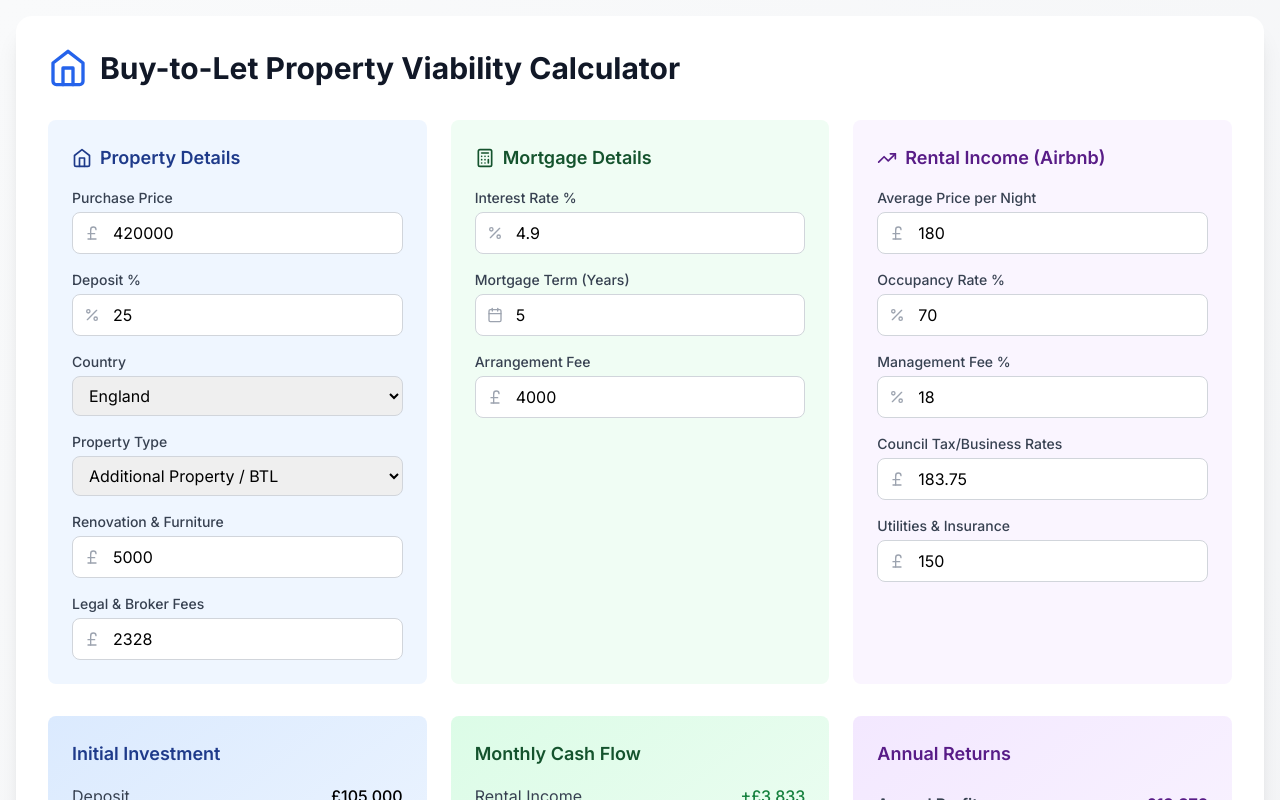
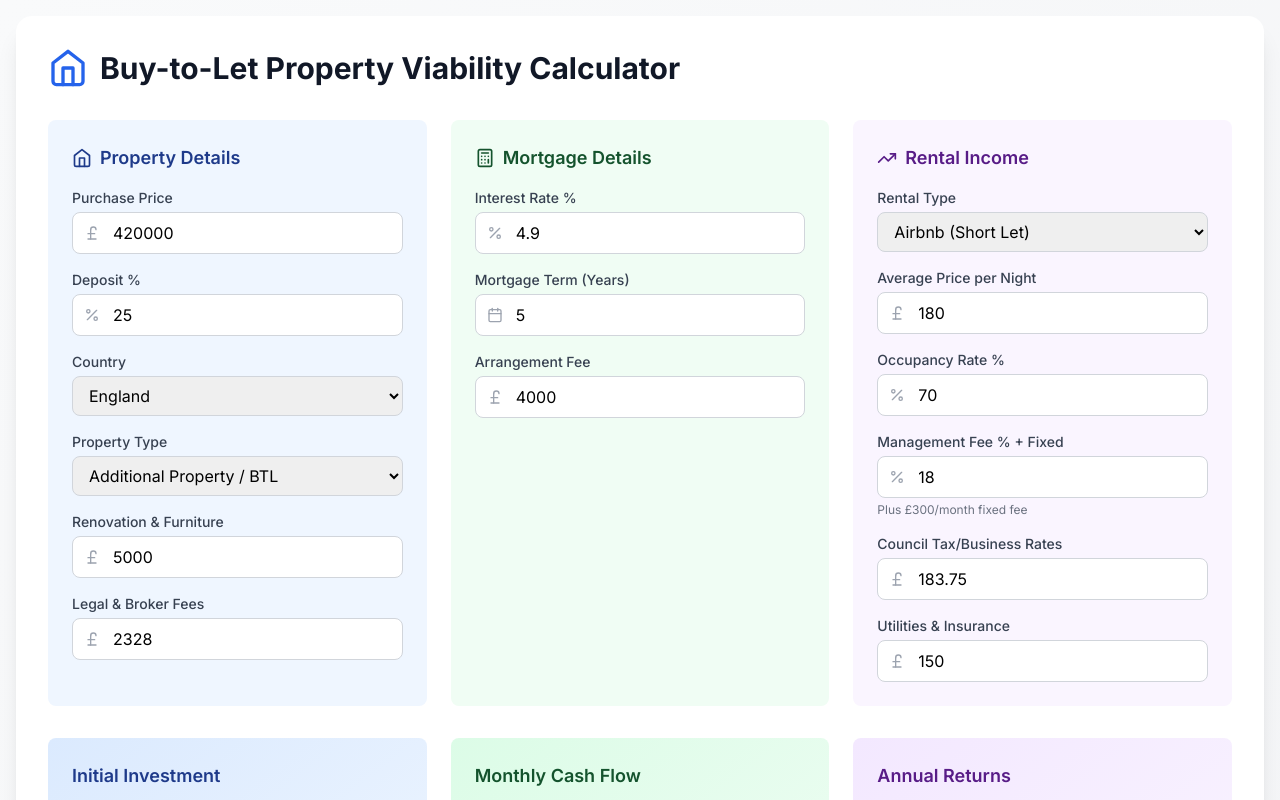
Before and after one commit to RegleAI/BTL, a Next.js app: page / in a window 1280 px wide. Shown: the top 800 px of the page. Built offline with nearby package versions, Linux system fonts and the light colour scheme.

Commit message:
Update page.js

```diff
--- a/app/page.js
+++ b/app/page.js
@@ -13,13 +13,15 @@ export default function BTLCalculator() {
     managementFeePercent: 18,
     occupancyRate: 70,
     avgPricePerNight: 180,
+    monthlyRentAST: 1800,
     councilTax: 183.75,
     utilities: 150,
     renovationCost: 5000,
     legalBrokerFees: 2328,
     arrangementFee: 4000,
     country: 'england',
-    propertyType: 'additional'
+    propertyType: 'additional',
+    rentalType: 'airbnb'
   });
 
   const [calculations, setCalculations] = useState({});
@@ -157,6 +159,8 @@ export default function BTLCalculator() {
     // Calculate derived values
     const daysOccupiedPerMonth = (365 * (occupancyRate / 100)) / 12;
     const monthlyIncomeAirbnb = daysOccupiedPerMonth * avgPricePerNight;
+    const monthlyIncomeFromRental = inputs.rentalType === 'airbnb' ? monthlyIncomeAirbnb : inputs.monthlyRentAST;
+
     const depositAmount = purchasePrice * (depositPercent / 100);
     const mortgageAmount = purchasePrice - depositAmount;
     const stampDuty = calculateStampDuty(purchasePrice, country, propertyType);
@@ -166,11 +170,16 @@ export default function BTLCalculator() {
 
     // Monthly expenditure
     const monthlyMortgagePayment = (mortgageAmount * (mortgageRate / 100) / 12) + (arrangementFee / (mortgageYears * 12));
-    const managementFees = (monthlyIncomeAirbnb * (managementFeePercent / 100)) + 300;
+
+    // Management fees - different for Airbnb vs AST
+    const managementFees = inputs.rentalType === 'airbnb'
+      ? (monthlyIncomeFromRental * (managementFeePercent / 100)) + 300  // Airbnb: % + fixed fee
+      : monthlyIncomeFromRental * (managementFeePercent / 100);         // AST: % only
+
     const totalMonthlyExpenditure = monthlyMortgagePayment + managementFees + councilTax + utilities;
 
     // Profitability
-    const monthlyProfit = monthlyIncomeAirbnb - totalMonthlyExpenditure;
+    const monthlyProfit = monthlyIncomeFromRental - totalMonthlyExpenditure;
     const annualProfit = monthlyProfit * 12;
 
     // Corporation tax calculation with UK thresholds (2025 rates)
@@ -207,6 +216,7 @@ export default function BTLCalculator() {
     setCalculations({
       daysOccupiedPerMonth: daysOccupiedPerMonth.toFixed(1),
       monthlyIncomeAirbnb: monthlyIncomeAirbnb.toFixed(2),
+      monthlyIncomeFromRental: monthlyIncomeFromRental.toFixed(2),
       depositAmount,
       mortgageAmount,
       stampDuty: stampDuty.toFixed(0),
@@ -221,7 +231,7 @@ export default function BTLCalculator() {
       netAnnualProfit: netAnnualProfit.toFixed(2),
       roi: roi.toFixed(2),
       minRequiredRent: minRequiredRent.toFixed(2),
-      passesStressTest: monthlyIncomeAirbnb >= minRequiredRent
+      passesStressTest: monthlyIncomeFromRental >= minRequiredRent
     });
   }, [inputs]);
 
@@ -389,9 +399,23 @@ export default function BTLCalculator() {
             <div className="bg-purple-50 rounded-lg p-6 space-y-4">
               <h2 className="font-semibold text-lg text-purple-900 flex items-center gap-2">
                 <TrendingUp className="w-5 h-5" />
-                Rental Income (Airbnb)
+                Rental Income
               </h2>
 
+              <div>
+                <label className="block text-sm font-medium text-gray-700 mb-1">Rental Type</label>
+                <select
+                  value={inputs.rentalType}
+                  onChange={(e) => setInputs(prev => ({ ...prev, rentalType: e.target.value }))}
+                  className="w-full px-3 py-2 border border-gray-300 rounded-lg focus:ring-2 focus:ring-purple-500 focus:border-transparent"
+                >
+                  <option value="airbnb">Airbnb (Short Let)</option>
+                  <option value="ast">AST (Long Term Let)</option>
+                </select>
+              </div>
+
+              {inputs.rentalType === 'airbnb' ? (
+                <>
                   <div>
                     <label className="block text-sm font-medium text-gray-700 mb-1">Average Price per Night</label>
                     <div className="relative">
@@ -419,6 +443,35 @@ export default function BTLCalculator() {
                   </div>
 
                   <div>
+                    <label className="block text-sm font-medium text-gray-700 mb-1">Management Fee % + Fixed</label>
+                    <div className="relative">
+                      <Percent className="absolute left-3 top-1/2 transform -translate-y-1/2 w-4 h-4 text-gray-400" />
+                      <input
+                        type="number"
+                        value={inputs.managementFeePercent}
+                        onChange={(e) => handleInputChange('managementFeePercent', e.target.value)}
+                        className="w-full pl-10 pr-3 py-2 border border-gray-300 rounded-lg focus:ring-2 focus:ring-purple-500 focus:border-transparent"
+                      />
+                    </div>
+                    <p className="text-xs text-gray-500 mt-1">Plus £300/month fixed fee</p>
+                  </div>
+                </>
+              ) : (
+                <>
+                  <div>
+                    <label className="block text-sm font-medium text-gray-700 mb-1">Monthly Rent (AST)</label>
+                    <div className="relative">
+                      <PoundSterling className="absolute left-3 top-1/2 transform -translate-y-1/2 w-4 h-4 text-gray-400" />
+                      <input
+                        type="number"
+                        value={inputs.monthlyRentAST}
+                        onChange={(e) => handleInputChange('monthlyRentAST', e.target.value)}
+                        className="w-full pl-10 pr-3 py-2 border border-gray-300 rounded-lg focus:ring-2 focus:ring-purple-500 focus:border-transparent"
+                      />
+                    </div>
+                  </div>
+
+                  <div>
                     <label className="block text-sm font-medium text-gray-700 mb-1">Management Fee %</label>
                     <div className="relative">
                       <Percent className="absolute left-3 top-1/2 transform -translate-y-1/2 w-4 h-4 text-gray-400" />
@@ -429,7 +482,10 @@ export default function BTLCalculator() {
                         className="w-full pl-10 pr-3 py-2 border border-gray-300 rounded-lg focus:ring-2 focus:ring-purple-500 focus:border-transparent"
                       />
                     </div>
+                    <p className="text-xs text-gray-500 mt-1">Percentage only, no fixed fee</p>
                   </div>
+                </>
+              )}
 
               <div>
                 <label className="block text-sm font-medium text-gray-700 mb-1">Council Tax/Business Rates</label>
@@ -494,7 +550,7 @@ export default function BTLCalculator() {
               <div className="space-y-2">
                 <div className="flex justify-between">
                   <span className="text-gray-700">Rental Income</span>
-                  <span className="font-medium text-green-700">+{formatCurrency(calculations.monthlyIncomeAirbnb)}</span>
+                  <span className="font-medium text-green-700">+{formatCurrency(calculations.monthlyIncomeFromRental)}</span>
                 </div>
                 <div className="flex justify-between">
                   <span className="text-gray-700">Mortgage</span>
@@ -602,8 +658,8 @@ export default function BTLCalculator() {
           {/* Additional Metrics */}
           <div className="mt-6 grid grid-cols-2 md:grid-cols-4 gap-4">
             <div className="bg-gray-50 rounded-lg p-4 text-center">
-              <p className="text-sm text-gray-600">Days Occupied/Month</p>
-              <p className="text-2xl font-bold text-gray-900">{calculations.daysOccupiedPerMonth}</p>
+              <p className="text-sm text-gray-600">{inputs.rentalType === 'airbnb' ? 'Days Occupied/Month' : 'Rental Type'}</p>
+              <p className="text-2xl font-bold text-gray-900">{inputs.rentalType === 'airbnb' ? calculations.daysOccupiedPerMonth : 'AST'}</p>
             </div>
             <div className="bg-gray-50 rounded-lg p-4 text-center">
               <p className="text-sm text-gray-600">Mortgage Amount</p>
```
Lines whose indentation alone changed are shown as unchanged.
